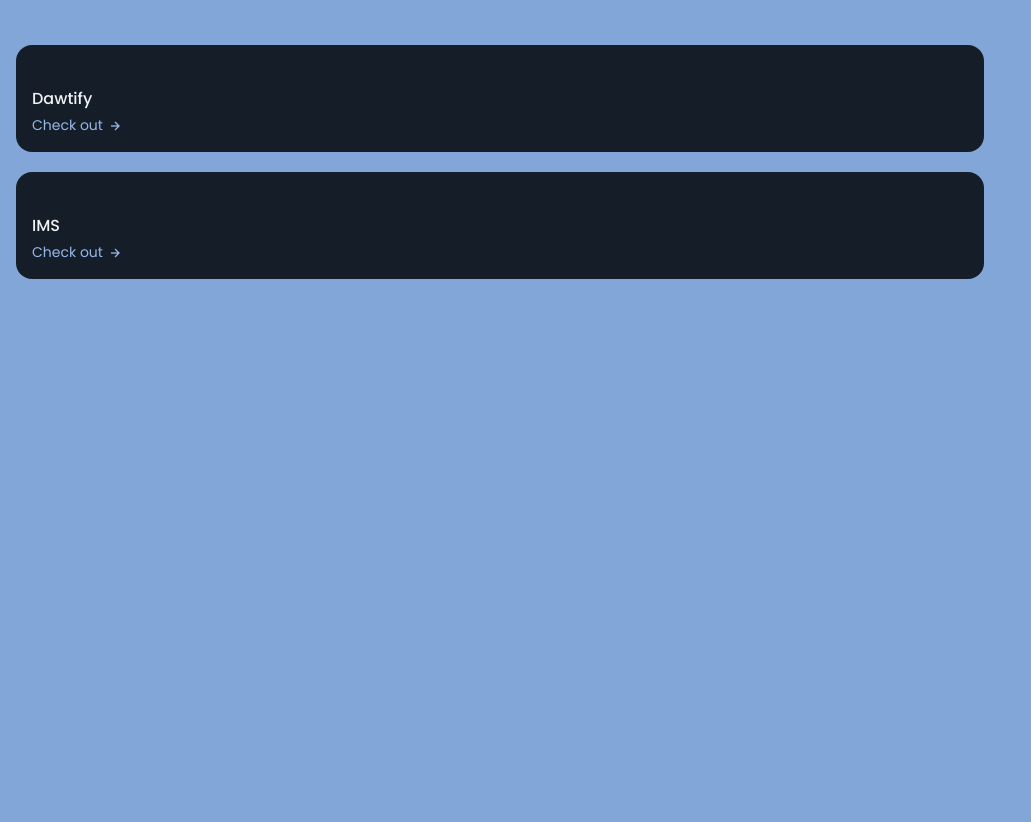
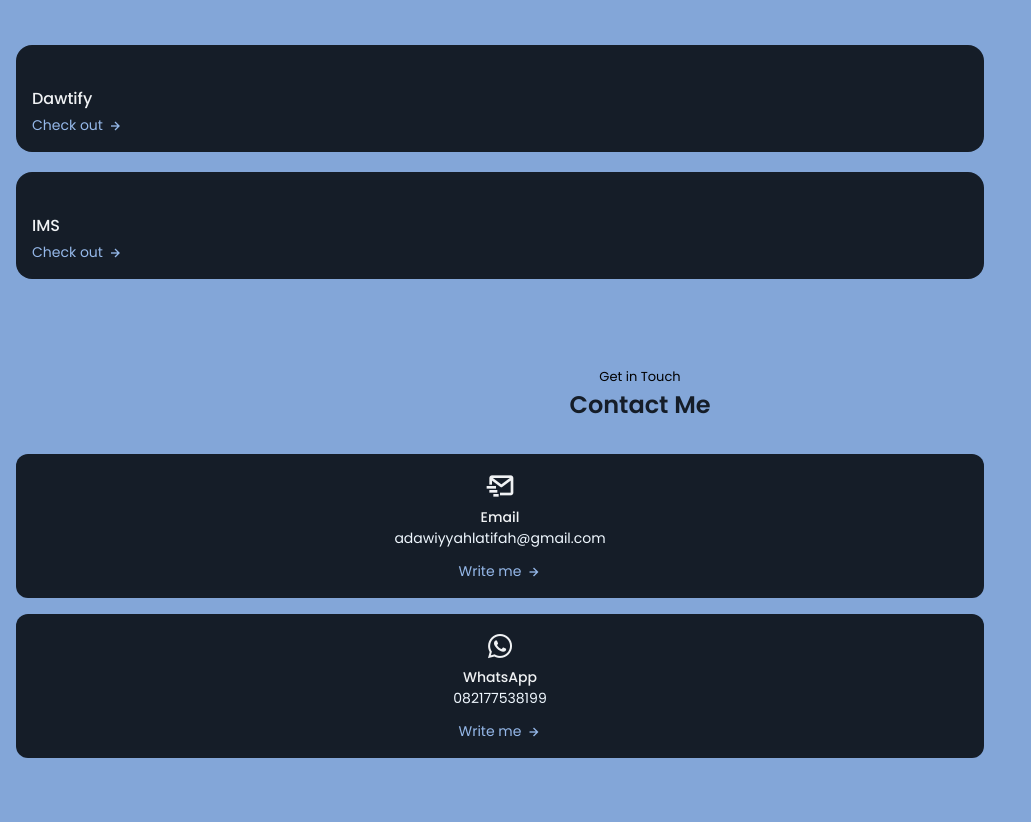
Before and after one commit to adwltfh/portofolio-web, a plain HTML site: page index.html in a window 1280 px wide. Shown: the part 1547-2369 px from the top of the page, without its empty margins (0-1031 px from the left). Before the commit the page ends 1842 px from the top, so only its background shows below. Drawn offline with nearby package versions, Linux system fonts and the light colour scheme.

Commit message:
adding contact section & styling

```diff
--- a/assets/css/style.css
+++ b/assets/css/style.css
@@ -419,3 +419,67 @@ margin-bottom: 2rem;
     font-size: 1rem;
     transition: .4s;
   }
+
+  /*=============== CONTACT ===============*/
+.contact__container {
+    row-gap: 3rem;
+    padding-bottom: 3rem;
+  }
+
+  .contact__title {
+    text-align: center;
+    font-size: var(--h3-font-size);
+    margin-bottom: 1.5rem;
+  }
+
+  .contact__info {
+    display: grid;
+
+    gap: 1rem;
+  }
+
+  .contact__card {
+    background-color: var(--container-color);
+    padding: 1rem;
+    border-radius: .75rem;
+    text-align: center;
+  }
+
+  .contact__card-icon {
+    font-size: 2rem;
+    color: var(--title-color);
+    margin-bottom: .25rem;
+  }
+
+  .contact__card-title,
+  .contact__card-data {
+    font-size: var(--small-font-size);
+  }
+
+  .contact__card-title {
+    font-weight: var(--font-medium);
+  }
+
+  .contact__card-data {
+    display: block;
+    margin-bottom: .75rem;
+    color: aliceblue;
+  }
+
+  .contact__button {
+    color: var(--first-color);
+    font-size: var(--small-font-size);
+    display: flex;
+    align-items: center;
+    justify-content: center;
+    column-gap: .25rem;
+  }
+
+  .contact__button:hover .contact__button-icon {
+    transform: translateX(.25rem);
+  }
+
+  .contact__button-icon {
+    font-size: 1rem;
+    transition: .4s;
+  }
--- a/index.html
+++ b/index.html
@@ -221,6 +221,36 @@
                     </div>
                 </div>
         </section>
+
+        <!--=============== CONTACT ===============-->
+        <section class="contact section" id="contact">
+            <span class="section__subtitle">Get in Touch</span>
+            <h2 class="section__title">Contact Me</h2>
+
+            <div class="contact__container container">
+                <div class="contact__info">
+                    <div class="contact__card">
+                        <i class="bx bx-mail-send contact__card-icon"></i>
+                        <h3 class="contact__card-title">Email</h3>
+                        <span class="contact__card-data">adawiyyahlatifah@gmail.com</span>
+
+                        <a href="mailto:adawiyyahlatifah@gmail.com" target="blank" class="contact__button">
+                            Write me <i class="bx bx-right-arrow-alt contact__button-icon"></i>
+                        </a>
+                    </div>
+
+                    <div class="contact__card">
+                        <i class="bx bxl-whatsapp contact__card-icon"></i>
+                        <h3 class="contact__card-title">WhatsApp</h3>
+                        <span class="contact__card-data">082177538199</span>
+
+                        <a href="https://api.whatsapp.com/send?phone=6282177538199&text=Hello, It's Adawiyyah Latifah here! Feel free to contact me through WhatsApp for further information and faster response." target="blank" class="contact__button">
+                            Write me <i class="bx bx-right-arrow-alt contact__button-icon"></i>
+                        </a>
+                    </div>
+                </div>
+            </div>
+        </section>
     </main>
 </body>
 </html>
```
